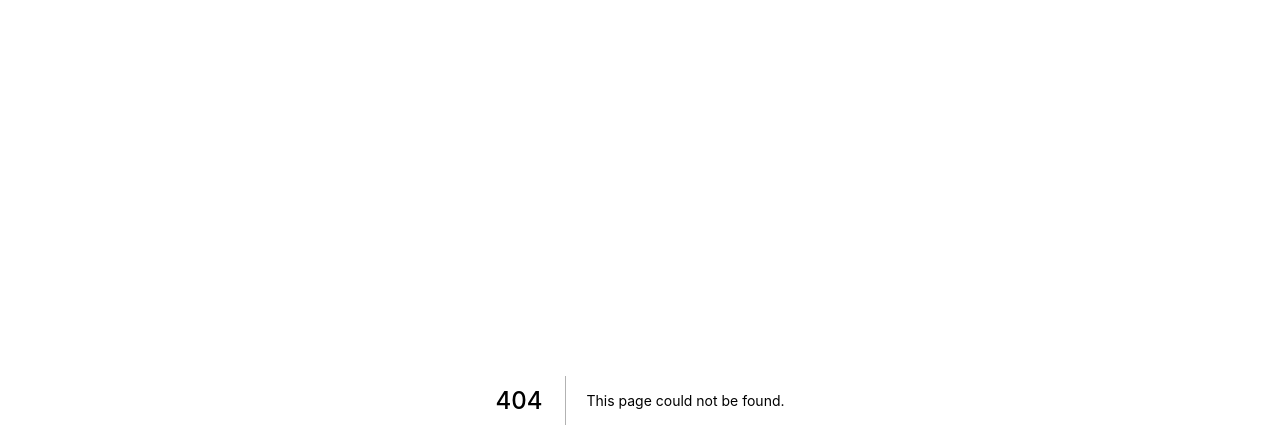
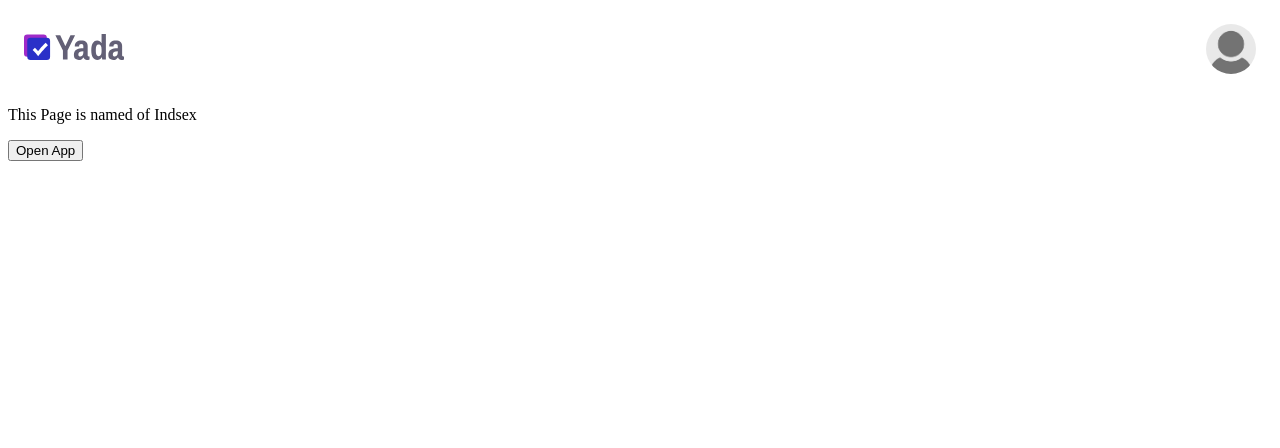
Before and after one commit to brunoalvs/yata, a Next.js app: page /index in a window 1280 px wide. Before the commit this address had no page. Shown: the top 448 px of the page. Built offline with nearby package versions, Linux system fonts and the light colour scheme.

Commit message:
first page and header styled

```diff
--- /dev/null
+++ b/components/AvatarUser/index.jsx
@@ -0,0 +1,31 @@
+import styled from 'styled-components'
+
+const Container = styled.section`
+  width: 50px;
+  height: 50px;
+  border-radius: 50%;
+  overflow: hidden;
+
+  cursor: pointer;
+`
+
+const UserPhoto = styled.img`
+  width: 100%;
+  height: 100%;
+  object-fit: cover;
+`
+const defaultAvatar = 'avatar-default.png'
+
+const AvatarUser = props => {
+  return (
+    <Container>
+      <UserPhoto src={props.avatarUrl} />
+    </Container>
+  )
+}
+
+AvatarUser.defaultProps = {
+  avatarUrl: defaultAvatar
+}
+
+export default AvatarUser
--- a/components/Layout/index.jsx
+++ b/components/Layout/index.jsx
@@ -1,14 +1,26 @@
 import Head from 'next/head'
 import { HeaderSite } from './styles'
+import Logo from '../Logo'
+import AvatarUser from '../AvatarUser'
 
-const MyLayout = ({ children }) => (
+const url = 'https://avatars0.githubusercontent.com/u/13678214?s=460&v=4'
+
+const MyLayout = ({ children, pagetitle }) => (
   <>
     <Head>
-      <title>Yata</title>
+      <title>Yata {pagetitle}</title>
     </Head>
+    <HeaderSite>
+      <Logo />
+      <AvatarUser />
+    </HeaderSite>
 
     <main>{children}</main>
   </>
 )
 
+MyLayout.defaultProps = {
+  pagetitle: 'Teste'
+}
+
 export default MyLayout
--- a/components/Layout/styles.js
+++ b/components/Layout/styles.js
@@ -1,5 +1,10 @@
 import styled from 'styled-components'
 
 export const HeaderSite = styled.header`
+  display: flex;
+  align-items: center;
+  justify-content: space-between;
+  flex-wrap: wrap;
   padding: 1rem;
+  border-bottom: 1px solid var(--shadow-color);
 `
--- /dev/null
+++ b/components/Logo/index.jsx
@@ -0,0 +1,24 @@
+import Link from 'next/link'
+import styled from 'styled-components'
+
+const Container = styled.div`
+  width: 100%;
+  max-width: 100px;
+  cursor: pointer;
+
+  > img {
+    width: 100%;
+  }
+`
+
+const Logo = () => (
+  <>
+    <Link href="/">
+      <Container>
+        <img src="Logo.svg" alt="Logo" />
+      </Container>
+    </Link>
+  </>
+)
+
+export default Logo
--- /dev/null
+++ b/pages/index/index.jsx
@@ -0,0 +1,17 @@
+import MyLayout from '../../components/Layout'
+import Link from 'next/link'
+
+const Index = ({ PageTitle }) => (
+  <MyLayout pagetitle={PageTitle}>
+    <p>This Page is named of {PageTitle}</p>
+    <Link href="App">
+      <button>Open App</button>
+    </Link>
+  </MyLayout>
+)
+
+Index.defaultProps = {
+  PageTitle: 'Indsex'
+}
+
+export default Index
```
Also changed, not shown: pages/App/index.jsx (added, +9 -0 lines), pages/index.js (deleted, +0 -42 lines), public/avatar-default.png (added).
